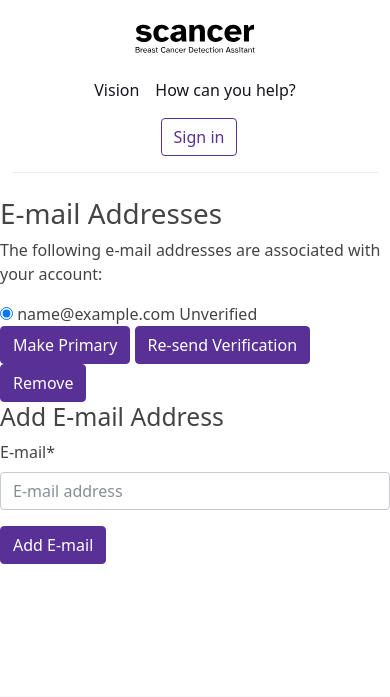
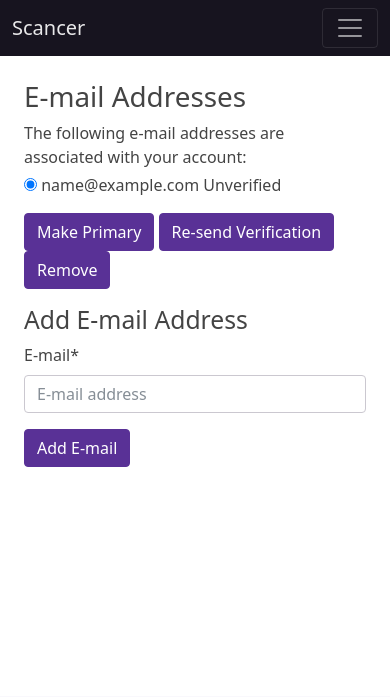
Before and after one commit to scancer-org/webapp, a Django app: page /accounts/email/ in a window 390 px wide. Shown: the top 697 px of the page. Run offline with Django 3.2, Linux system fonts and the light colour scheme; the visitor is signed in with stand-in values (Sample User, id 1); data comes from the database, SQL or seed files in the repository; some libraries are stand-ins or nearby versions.

Commit message:
Make minor polishing visual changes to supplementary forms

```diff
--- /dev/null
+++ b/scancer/templates/account/base_app.html
@@ -0,0 +1,10 @@
+{% extends "base_app.html" %}
+{% block title %}{% block head_title %}{% endblock head_title %}{% endblock title %}
+
+{% block content %}
+<main class="row mt-4">
+  <div class="col-md-4 offset-md-4">
+    {% block inner %}{% endblock %}
+  </div>
+</main>
+{% endblock %}
--- a/scancer/templates/account/email.html
+++ b/scancer/templates/account/email.html
@@ -1,5 +1,5 @@
 
-{% extends "account/base.html" %}
+{% extends "account/base_app.html" %}
 
 {% load i18n %}
 {% load crispy_forms_tags %}
@@ -7,10 +7,11 @@
 {% block head_title %}{% trans "Account" %}{% endblock %}
 
 {% block inner %}
+<div class="container-fluid">
 <h1>{% trans "E-mail Addresses" %}</h1>
 
 {% if user.emailaddress_set.all %}
-<p>{% trans 'The following e-mail addresses are associated with your account:' %}</p>
+<p class="mb-1">{% trans 'The following e-mail addresses are associated with your account:' %}</p>
 
 <form action="{% url 'account_email' %}" class="email_list" method="post">
 {% csrf_token %}
@@ -33,7 +34,7 @@
 </div>
   {% endfor %}
 
-<div class="form-group">
+<div class="form-group mt-3">
       <button class="secondaryAction btn btn-primary" type="submit" name="action_primary" >{% trans 'Make Primary' %}</button>
       <button class="secondaryAction btn btn-primary" type="submit" name="action_send" >{% trans 'Re-send Verification' %}</button>
       <button class="primaryAction btn btn-primary" type="submit" name="action_remove" >{% trans 'Remove' %}</button>
@@ -48,14 +49,14 @@
 {% endif %}
 
 
-    <h2>{% trans "Add E-mail Address" %}</h2>
+    <h2 class="mt-3">{% trans "Add E-mail Address" %}</h2>
 
     <form method="post" action="{% url 'account_email' %}" class="add_email">
         {% csrf_token %}
         {{ form|crispy }}
         <button class="btn btn-primary" name="action_add" type="submit">{% trans "Add E-mail" %}</button>
     </form>
-
+</div>
 {% endblock %}
 
 
--- a/scancer/templates/account/logout.html
+++ b/scancer/templates/account/logout.html
@@ -1,11 +1,11 @@
-{% extends "account/base.html" %}
+{% extends "account/base_app.html" %}
 
 {% load i18n %}
 
-{% block head_title %}{% trans "Sign Out" %}{% endblock %}
+{% block head_title %}{% trans "Sign out of the Scancer webapp prototype" %}{% endblock %}
 
 {% block inner %}
-<h1>{% trans "Sign Out" %}</h1>
+<h1>{% trans "Sign out" %}</h1>
 
 <p>{% trans 'Are you sure you want to sign out?' %}</p>
 
--- a/scancer/templates/account/password_change.html
+++ b/scancer/templates/account/password_change.html
@@ -1,4 +1,4 @@
-{% extends "account/base.html" %}
+{% extends "account/base_app.html" %}
 
 {% load i18n %}
 {% load crispy_forms_tags %}
--- a/scancer/templates/users/user_detail.html
+++ b/scancer/templates/users/user_detail.html
@@ -1,10 +1,10 @@
-{% extends "base.html" %}
+{% extends "base_app.html" %}
 {% load static %}
 
 {% block title %}User: {{ object.username }}{% endblock %}
 
 {% block content %}
-<div class="container">
+<div class="container-fluid">
 
   <div class="row">
     <div class="col-sm-12">
--- a/scancer/templates/users/user_form.html
+++ b/scancer/templates/users/user_form.html
@@ -1,9 +1,10 @@
-{% extends "base.html" %}
+{% extends "base_app.html" %}
 {% load crispy_forms_tags %}
 
 {% block title %}{{ user.username }}{% endblock %}
 
 {% block content %}
+<div class="container-fluid">
   <h1>{{ user.username }}</h1>
   <form class="form-horizontal" method="post" action="{% url 'users:update' %}">
     {% csrf_token %}
@@ -14,4 +15,5 @@
       </div>
     </div>
   </form>
+</div>
 {% endblock %}
```
